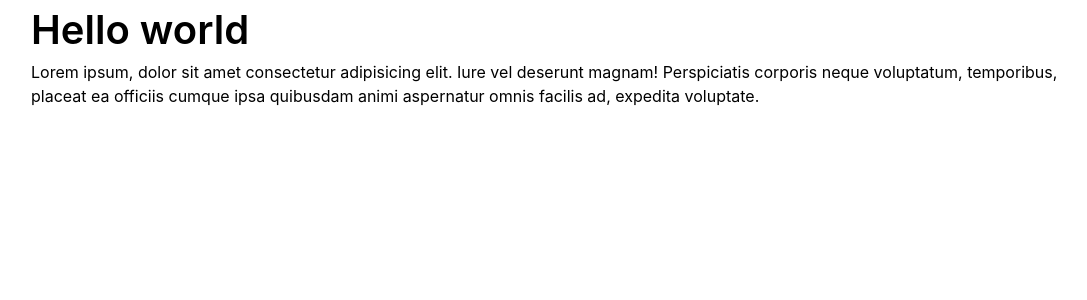
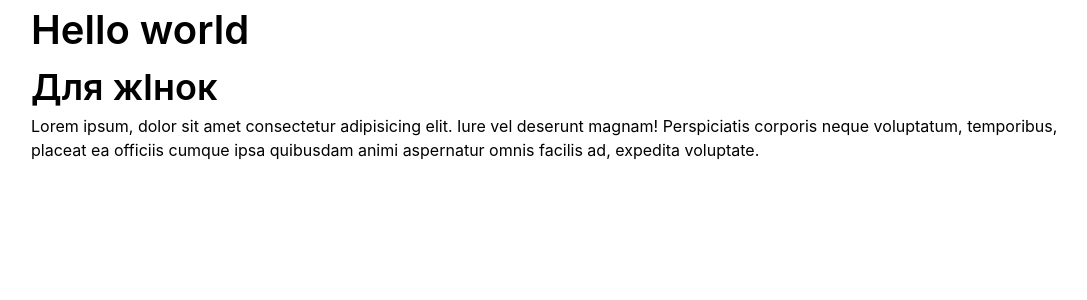
Before and after one commit to SoftLion-Co/prototype-akoko, a Next.js app: page /en in a window 1280 px wide. Shown: the top 300 px of the page, without its empty margins (69-1156 px from the left). Built offline with nearby package versions, Linux system fonts and the light colour scheme.

Commit message:
feature: fix primary  font

```diff
--- a/app/[locale]/page.tsx
+++ b/app/[locale]/page.tsx
@@ -3,6 +3,7 @@ export default function Home() {
     <section className="w-full ">
       <div className="container">
         <h1 className="font-w-300">Hello world</h1>
+        <h2>Для жІнок</h2>
         <p>
           Lorem ipsum, dolor sit amet consectetur adipisicing elit. Iure vel
           deserunt magnam! Perspiciatis corporis neque voluptatum, temporibus,
--- a/tailwind.config.ts
+++ b/tailwind.config.ts
@@ -8,7 +8,7 @@ const config: Config = {
   ],
   theme: {
     fontFamily: {
-      inter: ["Inter"],
+      inter: ["Inter", "sans-serif"],
     },
     colors: {
       primary: "#ffffff",
```
